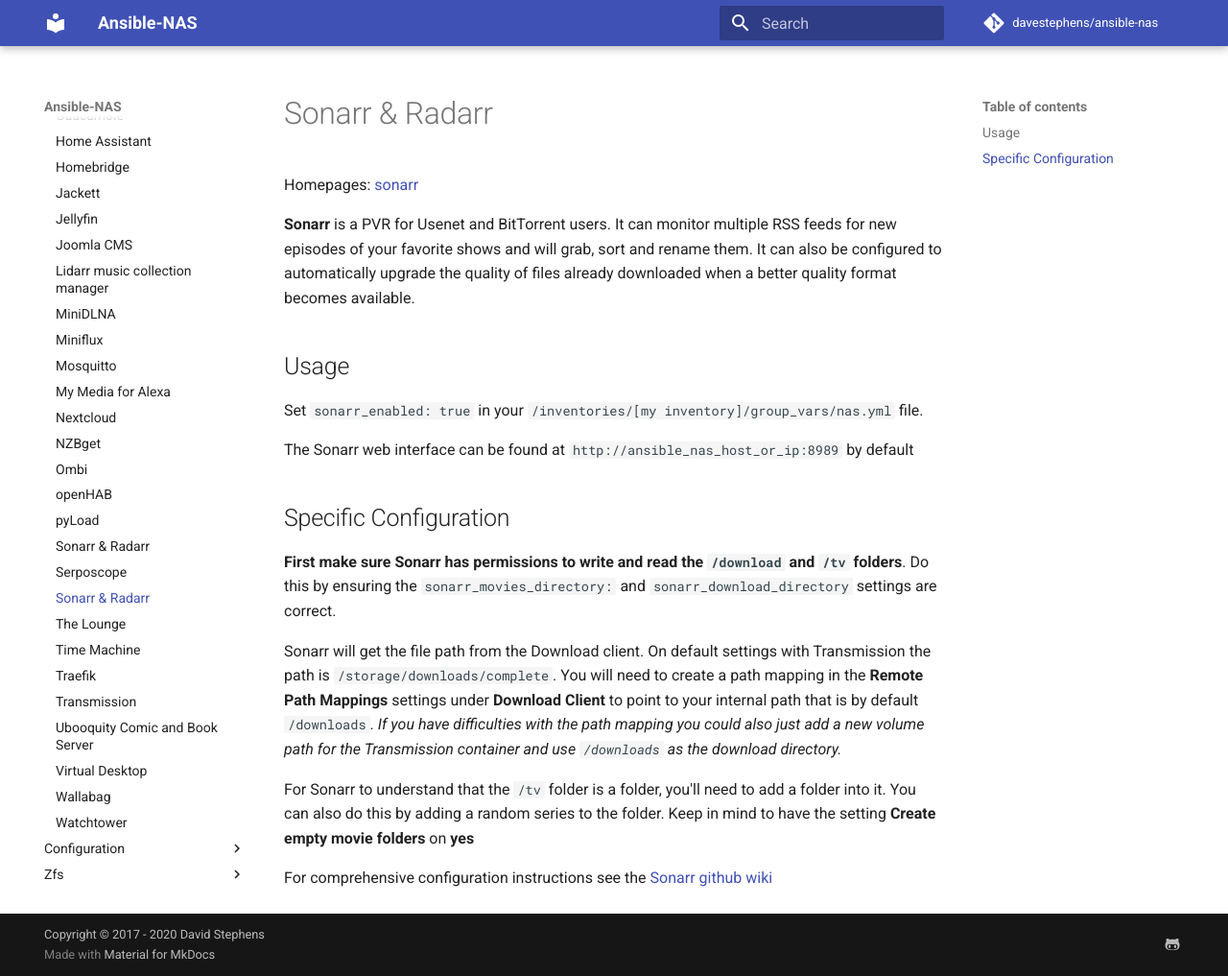
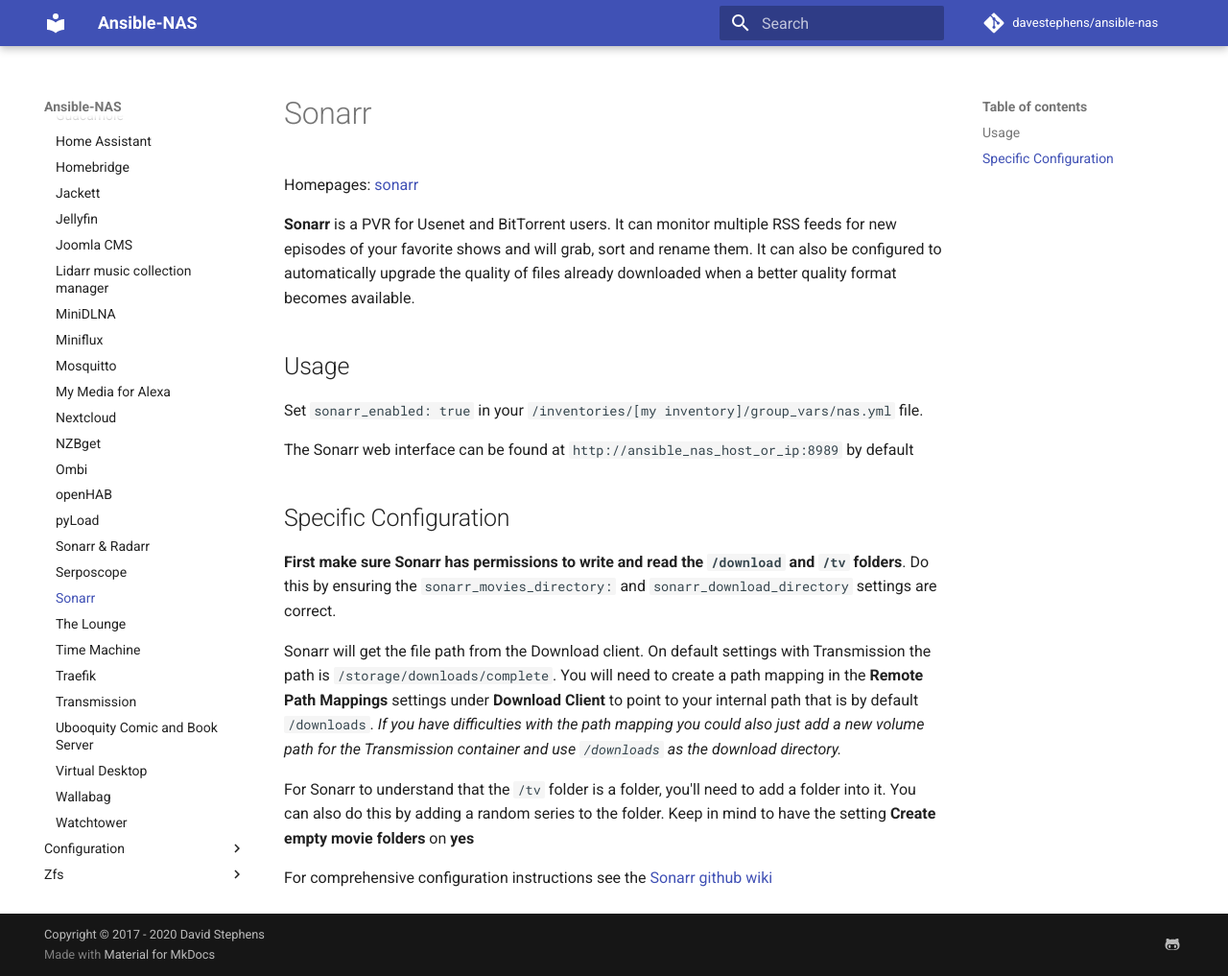
Before and after one commit to davestephens/ansible-nas, an MkDocs documentation site: the page built from docs/applications/sonarr.md, in a window 1280 px wide and 1017 px high. Shown: the whole window at 96% size. Built offline with MkDocs 1.6.1 and Material for MkDocs 9.7.7, drawn with Linux system fonts in a browser that asks for light colours; comment, search, counter and statistics services are not loaded.

Commit message:
remove Radarr reference

```diff
--- a/docs/applications/sonarr.md
+++ b/docs/applications/sonarr.md
@@ -1,4 +1,4 @@
-# Sonarr & Radarr
+# Sonarr
 Homepages: [sonarr](https://sonarr.tv/)
 
 **Sonarr** is a PVR for Usenet and BitTorrent users. It can monitor multiple RSS feeds for new episodes of your favorite shows and will grab, sort and rename them. It can also be configured to automatically upgrade the quality of files already downloaded when a better quality format becomes available.
```
